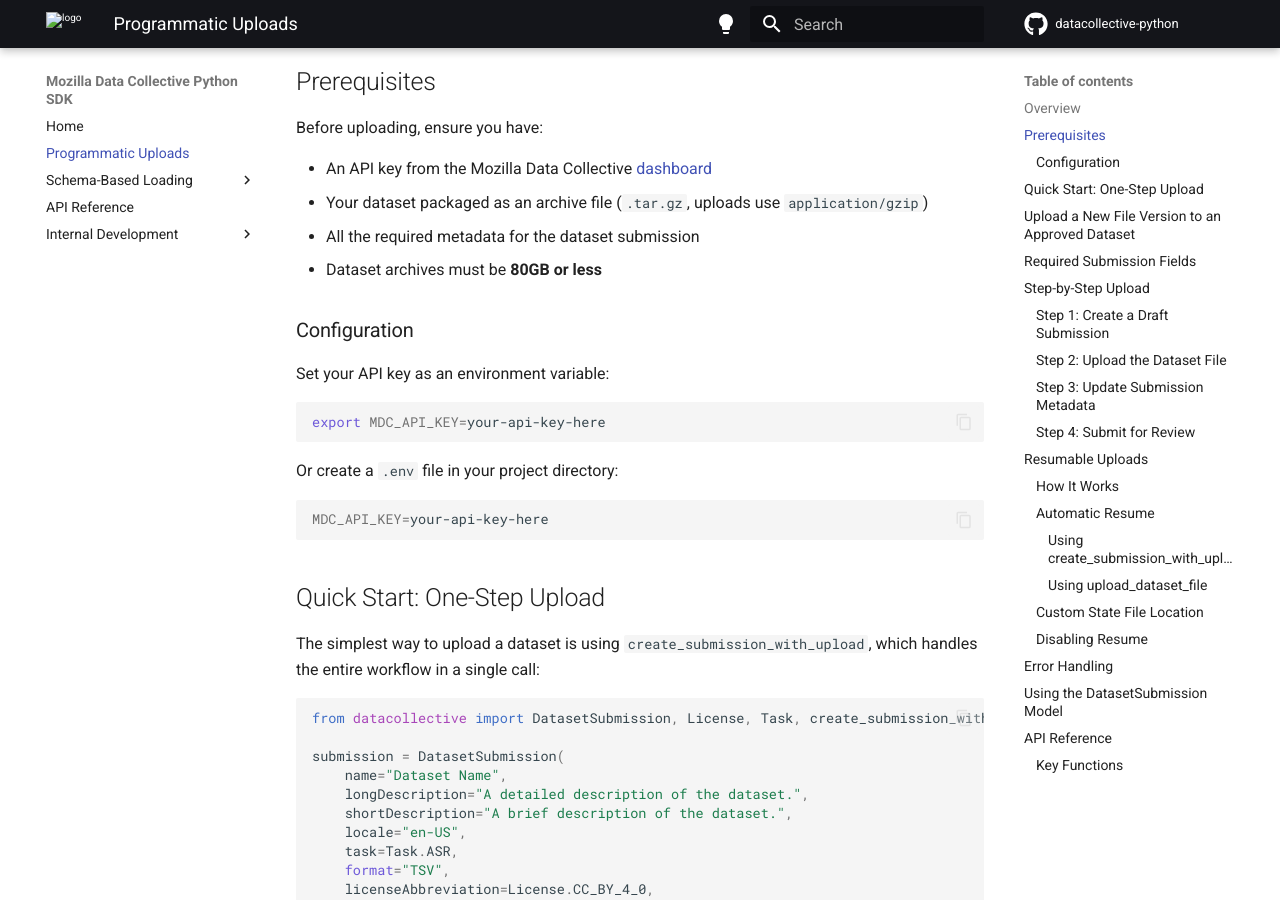
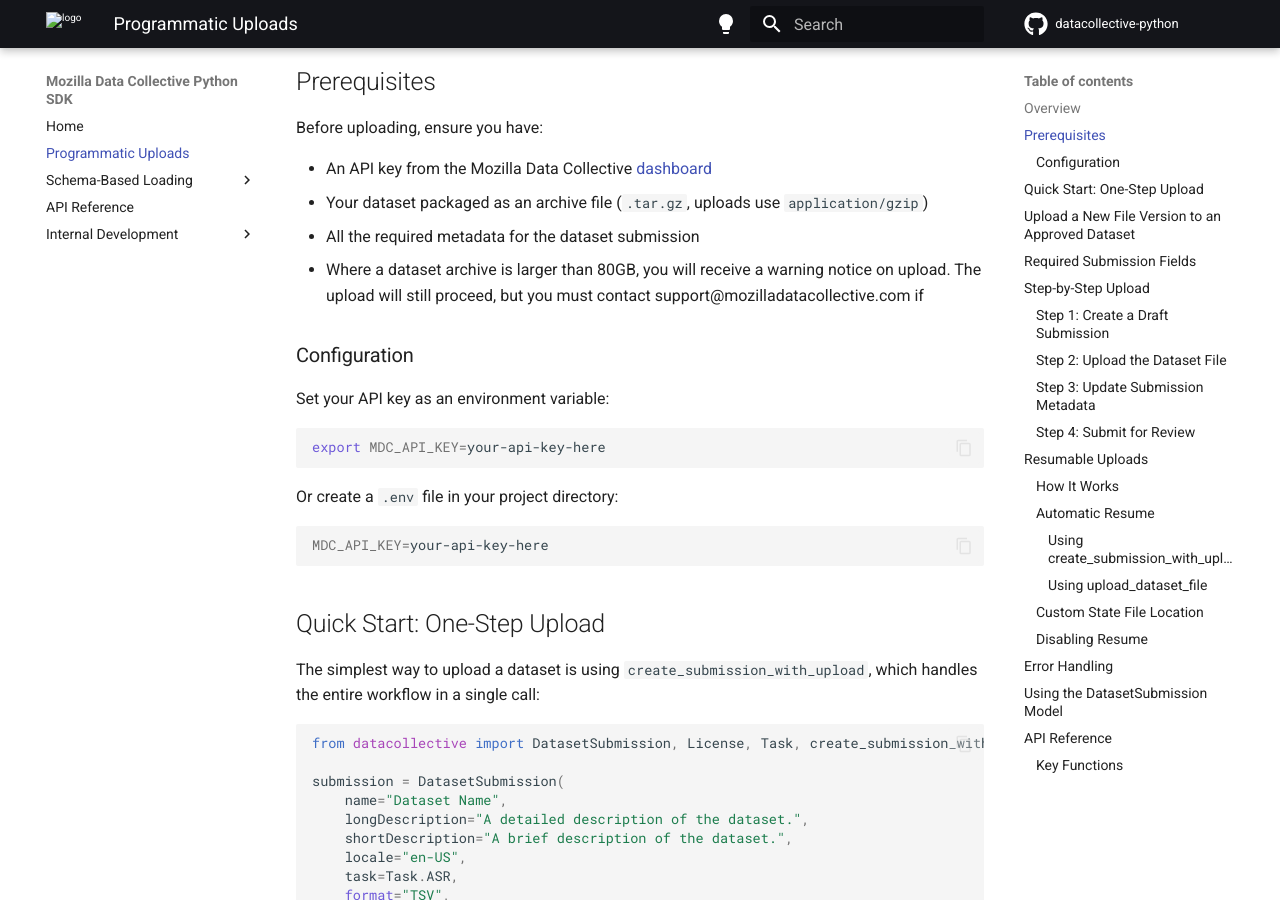
Before and after one commit to Mozilla-Data-Collective/datacollective-python, an MkDocs documentation site: the page built from docs/upload.md, in a window 1280 px wide and 900 px high, scrolled down 626 px. Built offline with MkDocs 1.6.1 and Material for MkDocs 9.7.7, drawn with Linux system fonts in a browser that asks for light colours; comment, search, counter and statistics services are not loaded.

Commit message:
docs update

```diff
--- a/docs/upload.md
+++ b/docs/upload.md
@@ -22,7 +22,7 @@
 - An API key from the Mozilla Data Collective [dashboard](https://mozilladatacollective.com/api-reference)
 - Your dataset packaged as an archive file (`.tar.gz`, uploads use `application/gzip`)
 - All the required metadata for the dataset submission
-- Dataset archives must be **80GB or less**
+- Where a dataset archive is larger than 80GB, you will receive a warning notice on upload. The upload will still proceed, but you must contact support@mozilladatacollective.com if
 
 ### Configuration
 
```
